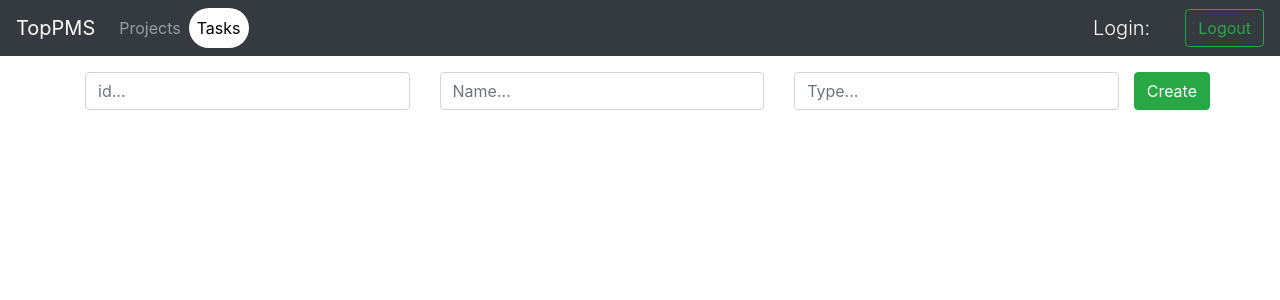
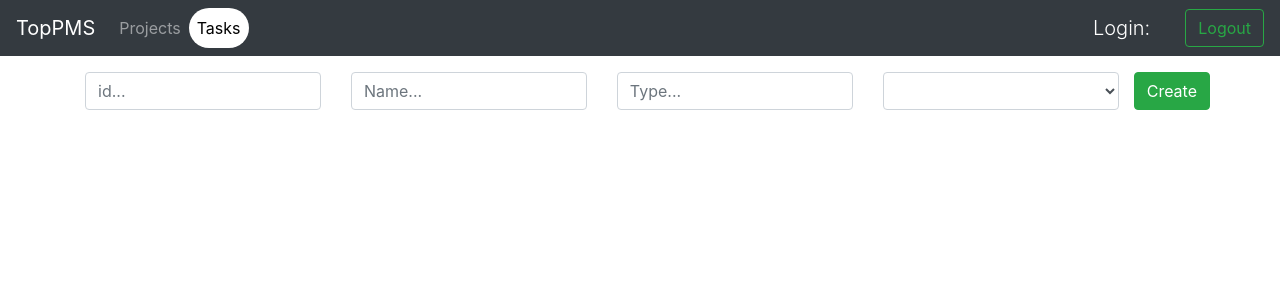
Before and after one commit to luxtorOleg/top-pms, an Angular app: page /tasks/create in a window 1280 px wide. Shown: the top 300 px of the page. Built offline with nearby package versions, Linux system fonts and the light colour scheme.

Commit message:
added choice project when create task

```diff
--- a/src/app/app.module.ts
+++ b/src/app/app.module.ts
@@ -1,6 +1,7 @@
 import { BrowserModule } from '@angular/platform-browser';
 import { NgModule } from '@angular/core';
 import {FormsModule} from '@angular/forms';
+import {ReactiveFormsModule} from '@angular/forms';
 
 import { AppComponent } from './app.component';
 import { NavbarComponent } from './navbar/navbar.component';
@@ -43,7 +44,8 @@ import {TasksService} from './tasks/tasks.service';
   imports: [
     BrowserModule,
     FormsModule,
-    AppRouting
+    AppRouting,
+    ReactiveFormsModule
   ],
   providers: [
     UserService,
--- a/src/app/common/protocols.ts
+++ b/src/app/common/protocols.ts
@@ -4,7 +4,7 @@ export interface Project {
   type: string;
   owner: string;
   members: Array<Member>;
-  taskId: string;
+  tasks: Array<Task>;
 }
 
 export interface Member {
--- a/src/app/projects/project-create/project-create.component.ts
+++ b/src/app/projects/project-create/project-create.component.ts
@@ -3,7 +3,7 @@ import { ProjectsService} from '../projects.service';
 import {NgForm} from '@angular/forms';
 import {Router} from '@angular/router';
 
-import { Project, Member } from '../../common/protocols';
+import {Project, Member, Task} from '../../common/protocols';
 
 @Component({
   selector: 'app-project-create',
@@ -17,7 +17,7 @@ export class ProjectCreateComponent implements OnInit {
     type: '',
     owner: '',
     members: Array<Member>(),
-    taskId: ''
+    tasks: Array<Task>()
   };
   constructor(public projectService: ProjectsService, public router: Router) {
 
--- a/src/app/projects/project-detail/project-detail.component.html
+++ b/src/app/projects/project-detail/project-detail.component.html
@@ -4,5 +4,8 @@
     <div class="col form-control">{{project.name}}</div>
     <div class="col form-control">{{project.owner}}</div>
     <div class="col form-control">{{project.type}}</div>
+    <select class="col form-control">
+      <option *ngFor="let task of project.tasks">{{task.name}}</option>
+    </select>
   </div>
 </div>
--- a/src/app/projects/project-update/project-update.component.ts
+++ b/src/app/projects/project-update/project-update.component.ts
@@ -2,6 +2,7 @@ import {Component, OnDestroy, OnInit} from '@angular/core';
 import {NgForm} from '@angular/forms';
 import {ActivatedRoute, Router} from '@angular/router';
 import {Subscription} from 'rxjs/Subscription';
+
 
 import {Project} from '../../common/protocols';
 import {ProjectsService} from '../projects.service';
--- a/src/app/projects/projects.service.ts
+++ b/src/app/projects/projects.service.ts
@@ -11,7 +11,7 @@ export class ProjectsService {
       type: 'web',
       owner: 'Marian BB',
       members: new Array<Member>(),
-      taskId: '11'
+      tasks: new Array<Task>()
     },
     {
       id: '1',
@@ -19,7 +19,7 @@ export class ProjectsService {
       type: 'mobile',
       owner: 'Volodia DD',
       members: new Array<Member>(),
-      taskId: '12'
+      tasks: new Array<Task>()
     },
     {
       id: '2',
@@ -27,7 +27,7 @@ export class ProjectsService {
       type: 'web',
       owner: 'Volodia DD',
       members: new Array<Member>(),
-      taskId: '14'
+      tasks: new Array<Task>()
     }
   ];
   getProjectById(id: string): Project {
@@ -44,4 +44,8 @@ export class ProjectsService {
     const index = this.projects.indexOf(project);
     this.projects[index] = project;
   }
+  updateProjectTask( project: Project, task: Task) {
+    const index = this.projects.indexOf(project);
+    this.projects[index].tasks.push(task);
+  }
 }
--- a/src/app/tasks/task-create/task-create.component.html
+++ b/src/app/tasks/task-create/task-create.component.html
@@ -14,6 +14,11 @@
         <input id="type" name="type" [(ngModel)]="task.type" class="effect-2 form-control" type="text" placeholder="Type..." ngModel>
         <span class="focus-border"></span>
       </div>
+      <div class="col">
+        <select class="form-control" [(ngModel)]="projectModel" name="projectsSelect">
+          <option *ngFor="let project of projectServie.projects" [ngValue]="project" >{{project.name}}</option>
+        </select>
+      </div>
         <button class="enterButton btn btn-success"  type="submit" >Create</button>
 
     </div>
--- a/src/app/tasks/task-create/task-create.component.ts
+++ b/src/app/tasks/task-create/task-create.component.ts
@@ -2,7 +2,7 @@ import { Component, OnInit } from '@angular/core';
 import {NgForm} from '@angular/forms';
 import {Router} from '@angular/router';
 import {ProjectsService} from '../../projects/projects.service';
-import {Task} from '../../common/protocols';
+import {Project, Task} from '../../common/protocols';
 import {TasksService} from '../tasks.service';
 
 @Component({
@@ -16,14 +16,16 @@ export class TaskCreateComponent implements OnInit {
     name: '',
     type: ''
   };
+  projectModel: Project = null;
 
-  constructor(public tasksService: TasksService, public router: Router) { }
+  constructor(public tasksService: TasksService, public projectServie: ProjectsService, public router: Router) { }
 
   ngOnInit() {
   }
   createTask(form: NgForm) {
     this.task = form.value;
     this.tasksService.createTask(this.task);
+    this.projectServie.updateProjectTask(this.projectModel, this.task);
     this.router.navigate(['./tasks']);
   }
 }
```
